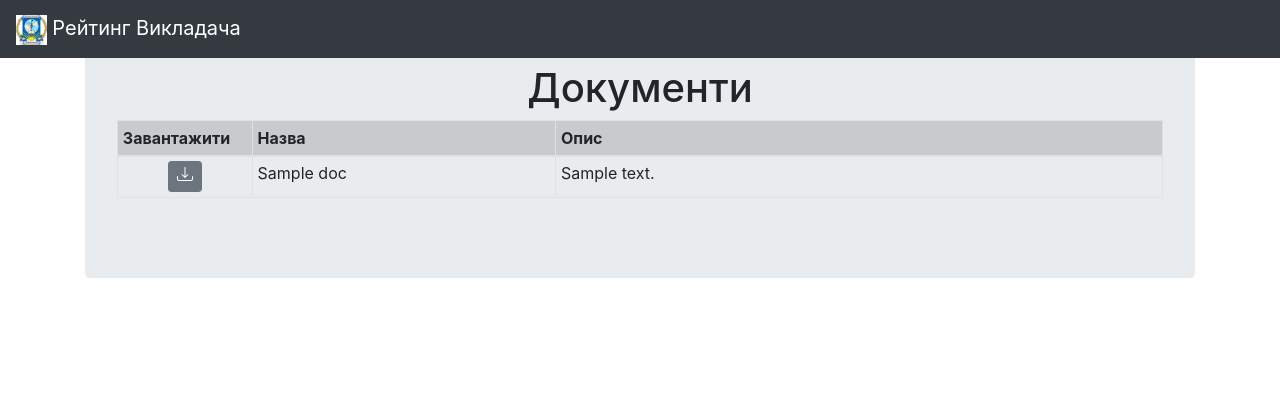
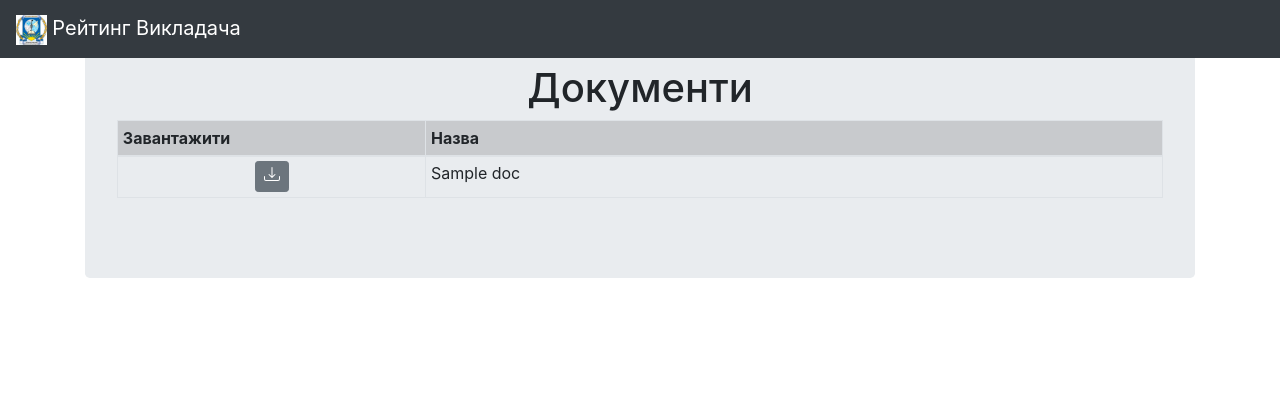
Before and after one commit to mihoff/dnu_academic_rating, a Django app: template templates/service_app/documents.html in a window 1280 px wide. Shown: the top 420 px of the page. Run offline with Django 3.2, Linux system fonts and the light colour scheme; the template is opened without the code that fills it: most values are stand-ins (such as "Sample title", 1, 10 or a date in 2020); some libraries are stand-ins or nearby versions.

Commit message:
- remove description column from Documents view

```diff
--- a/templates/service_app/documents.html
+++ b/templates/service_app/documents.html
@@ -12,7 +12,6 @@
         <tr class="table-active">
             <th scope="col" style="width: 10%">Завантажити</th>
             <th scope="col">Назва</th>
-            <th scope="col" style="width: 50%">Опис</th>
         </tr>
         </thead>
         <tbody>
@@ -27,7 +26,6 @@
                     </a>
                 </td>
                 <td style="width: 25%">{{ doc.name }}</td>
-                <td>{{ doc.description }}</td>
             </tr>
         {% endfor %}
         <tr>
```
